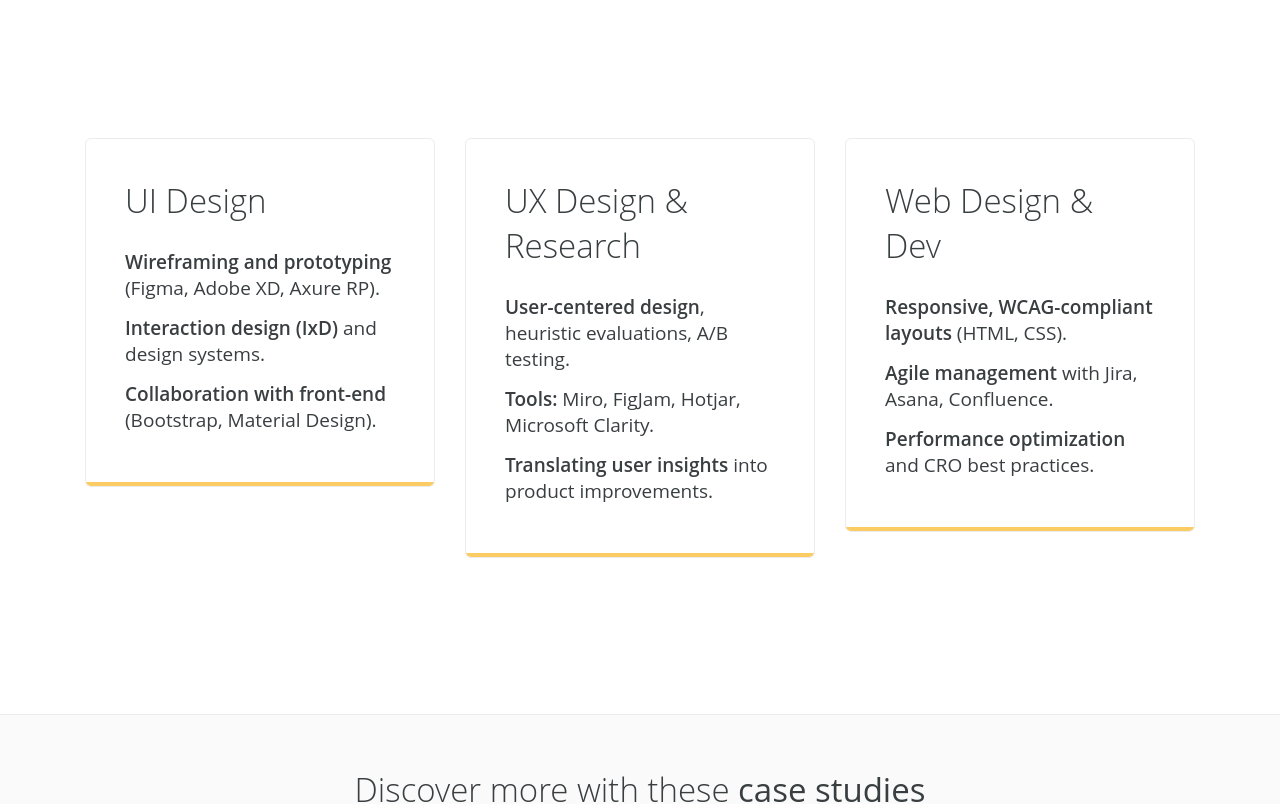
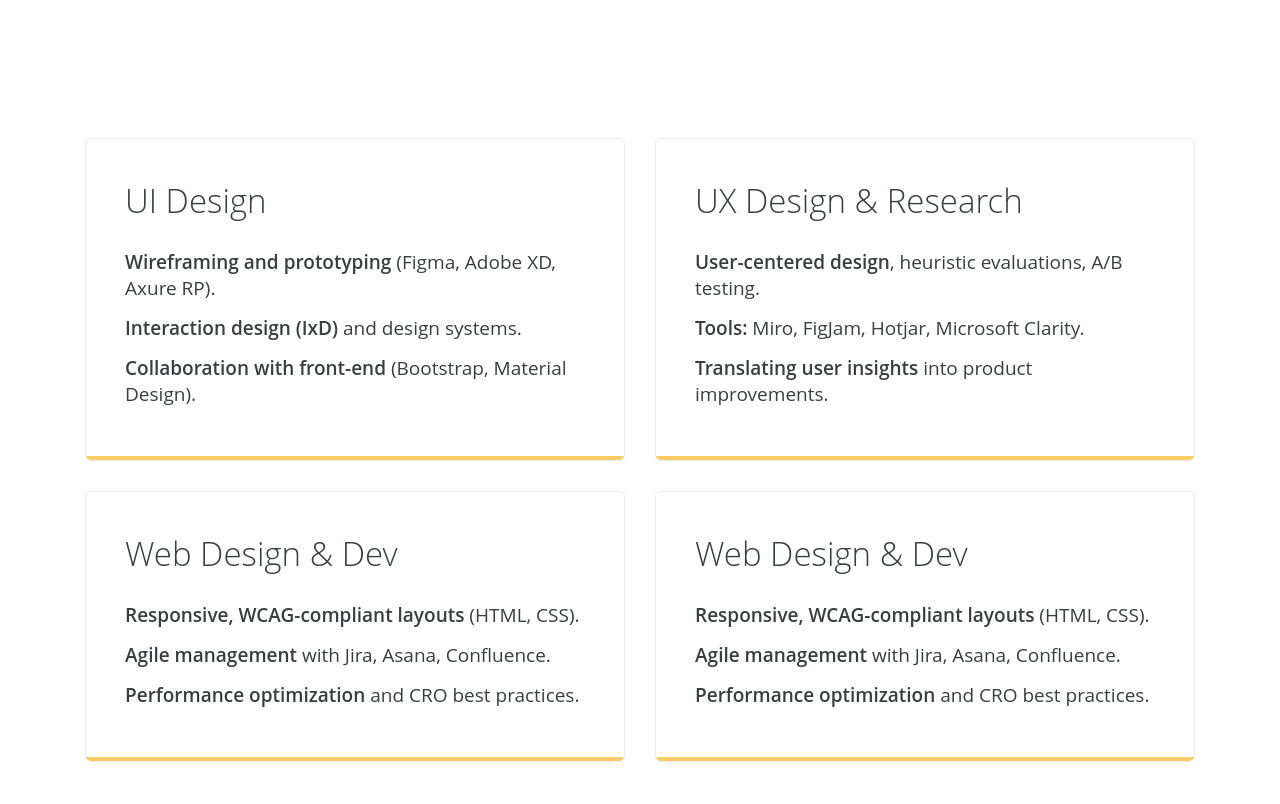
Before and after one commit to mecdesigner/mecdesigner-portfolio, a React (Vite) app: page / in a window 1280 px wide. Shown: the part 680-1484 px from the top of the page. Built offline with nearby package versions, Linux system fonts and the light colour scheme.

Commit message:
Fix Navigation Menu mobile

```diff
--- a/src/components/Header.tsx
+++ b/src/components/Header.tsx
@@ -9,7 +9,7 @@ const base = import.meta.env.BASE_URL
 const href = (p: string) => `${base}${p.replace(/^\/+/, '')}`
 
 export default function Header() {
-  const [mobileOpen, setMobileOpen] = useState(false)
+  const [open, setOpen] = useState(false)
   // refs for the two mega menus
   const caseStudiesRef = useRef<HTMLDivElement>(null)
   const credentialsRef  = useRef<HTMLDivElement>(null)
@@ -18,7 +18,7 @@ export default function Header() {
   return (
     <header className="nav-container">
       <nav id="menu1"
-      className={`bar bar--sm bar-1 pos-fixed original--bg ${mobileOpen ? 'is-open' : ''}`}
+      className="bar bar--sm bar-1 pos-fixed original--bg"
       aria-label="Main"
       >
         <div className="container">
@@ -34,15 +34,15 @@ export default function Header() {
 
             {/* Toggle (mobile only) */}
             <div className="col-lg-10 col-md-10 text-right d-lg-none">
-              <button
-                className="nav-toggle"
+            <button
+                className="nav-toggle btn btn--sm btn--ghost"
                 type="button"
                 aria-label="Toggle navigation"
-                aria-expanded={mobileOpen}
+                aria-expanded={open}
                 aria-controls="primary-menu"
-                onClick={() => setMobileOpen(v => !v)}
+                onClick={() => setOpen(v => !v)}
               >
-                {mobileOpen ? <IconX size={22} stroke={1.8} /> : <IconMenu2 size={22} stroke={1.8} />}
+                {open ? <IconX size={30} stroke={1.8} /> : <IconMenu2 size={30} stroke={1.8} />}
               </button>
             </div>
 
@@ -50,8 +50,7 @@ export default function Header() {
             <div className="col-lg-10 col-md-12 text-right text-left-xs text-left-sm">
               <div
                   id="primary-menu"
-                  className="bar__module nav-menu"
-                  aria-hidden={!mobileOpen}
+                  className={`bar__module collapse d-lg-block ${open ? 'show' : ''}`}
                 >
 
                 <ul className="menu-horizontal text-left">
--- a/src/routes/Home.tsx
+++ b/src/routes/Home.tsx
@@ -103,7 +103,7 @@ export default function Home() {
       <section className="space--md">
         <div className="container">
           <div className="row">
-            <div className="col-md-4">
+            <div className="col-md-6">
               <div className="feature feature--featured boxed boxed--border">
                 <h3 className="h2">UI Design</h3>
                 <h4 className="mb-3"><strong>Wireframing and prototyping</strong> (Figma, Adobe XD, Axure RP).</h4>
@@ -111,7 +111,7 @@ export default function Home() {
                 <h4 className="mb-3"><strong>Collaboration with front-end</strong> (Bootstrap, Material Design).</h4>
               </div>
             </div>
-            <div className="col-md-4">
+            <div className="col-md-6">
               <div className="feature feature--featured boxed boxed--border">
                 <h3 className="h2">UX Design &amp; Research</h3>
                 <h4 className="mb-3"><strong>User-centered design</strong>, heuristic evaluations, A/B testing.</h4>
@@ -119,7 +119,17 @@ export default function Home() {
                 <h4 className="mb-3"><strong>Translating user insights</strong> into product improvements.</h4>
               </div>
             </div>
-            <div className="col-md-4">
+          </div>
+          <div className="row">
+            <div className="col-md-6">
+              <div className="feature feature--featured boxed boxed--border">
+                <h3 className="h2">Web Design &amp; Dev</h3>
+                <h4 className="mb-3"><strong>Responsive, WCAG-compliant layouts</strong> (HTML, CSS).</h4>
+                <h4 className="mb-3"><strong>Agile management</strong> with Jira, Asana, Confluence.</h4>
+                <h4 className="mb-3"><strong>Performance optimization</strong> and CRO best practices.</h4>
+              </div>
+            </div>
+            <div className="col-md-6">
               <div className="feature feature--featured boxed boxed--border">
                 <h3 className="h2">Web Design &amp; Dev</h3>
                 <h4 className="mb-3"><strong>Responsive, WCAG-compliant layouts</strong> (HTML, CSS).</h4>
```
Also changed, not shown: src/styles/global.css.
